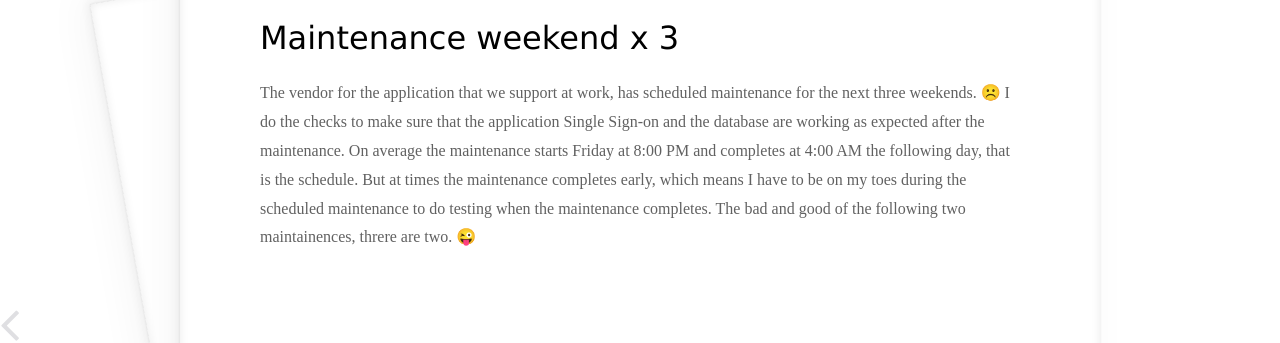
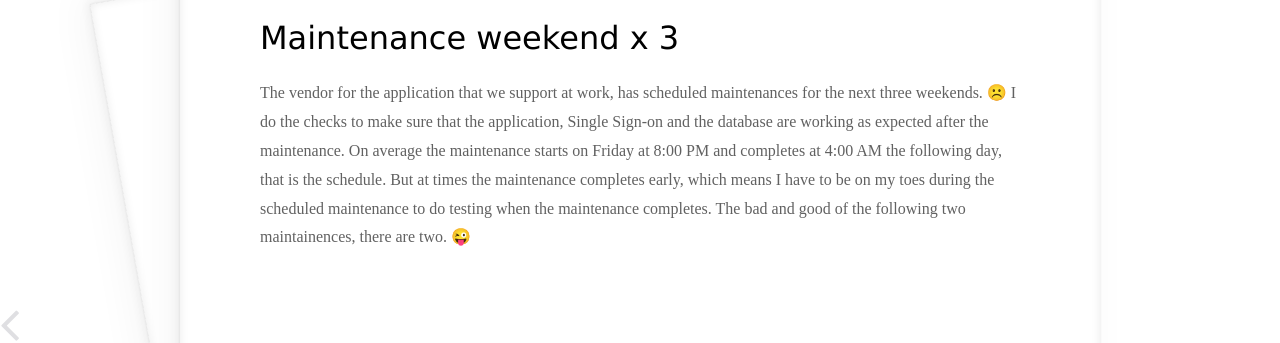
Before and after one commit to mannypoole/coderdojo, a Jekyll site: the page built from _posts/2022-11-06-maintenance-weekend.md, in a window 1280 px wide. Shown: the part 200-543 px from the top of the page. Built offline with Jekyll 4.4.1, drawn with Linux system fonts in a browser that asks for light colours.

Commit message:
Update 2022-11-06-maintenance-weekend.md

```diff
--- a/_posts/2022-11-06-maintenance-weekend.md
+++ b/_posts/2022-11-06-maintenance-weekend.md
@@ -8,4 +8,4 @@ excerpt: ""
 
 # Maintenance weekend x 3
 
-The vendor for the application that we support at work, has scheduled maintenance for the next three weekends. ☹️  I do the checks to make sure that the application Single Sign-on and the database are working as expected after the maintenance.  On average the maintenance starts Friday at 8:00 PM and completes at 4:00 AM the following day, that is the schedule.  But at times the maintenance completes early, which means I have to be on my toes during the scheduled maintenance to do testing when the maintenance completes.  The bad and good of the following two maintainences, threre are two. 😜
+The vendor for the application that we support at work, has scheduled maintenances for the next three weekends. ☹️  I do the checks to make sure that the application, Single Sign-on and the database are working as expected after the maintenance.  On average the maintenance starts on Friday at 8:00 PM and completes at 4:00 AM the following day, that is the schedule.  But at times the maintenance completes early, which means I have to be on my toes during the scheduled maintenance to do testing when the maintenance completes.  The bad and good of the following two maintainences, there are two. 😜
```
